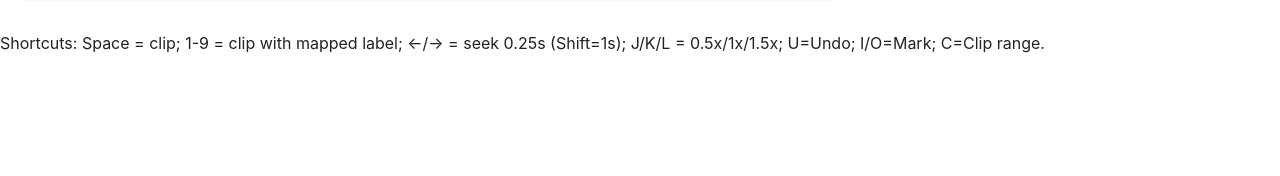
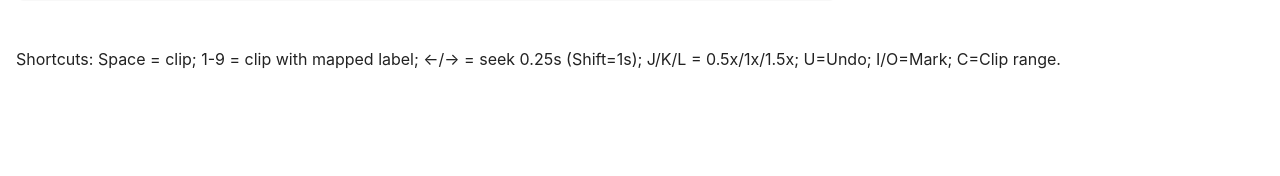
Before and after one commit to marchage/DatasetCutter, a FastAPI app: page / in a window 1280 px wide. Shown: the part 591-767 px from the top of the page. Run offline with FastAPI, Linux system fonts and the light colour scheme; data that the repository does not hold is empty.

Commit message:
Add footer styling with padding for improved layout

```diff
--- a/app/static/style.css
+++ b/app/static/style.css
@@ -21,3 +21,5 @@ video { width: 100%; max-height: 60vh; background: #000; }
 .video-controls #fileName { display: block; max-width: 100%; overflow: hidden; text-overflow: ellipsis; white-space: nowrap; text-align: left; }
 .log { margin-top: 12px; height: 40vh; overflow-y: auto; overflow-x: hidden; background: #111; color: #0f0; padding: 8px; border-radius: 8px; font-family: ui-monospace, SFMono-Regular, Menlo, Monaco, Consolas, 'Liberation Mono', 'Courier New', monospace; font-size: 12px; white-space: pre-wrap; word-break: break-word; }
 button { cursor: pointer; }
+
+footer { padding: 16px; }
```
